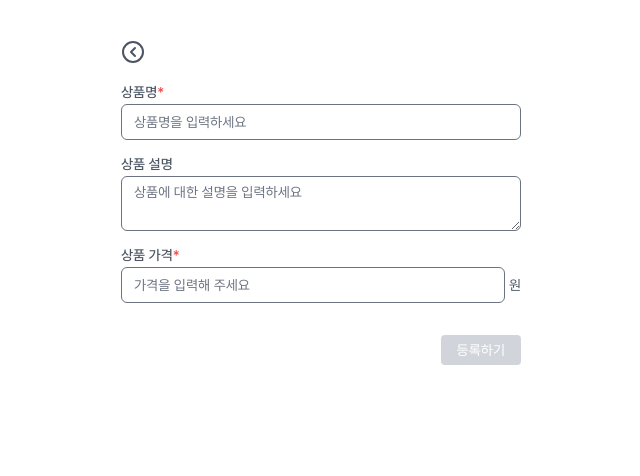
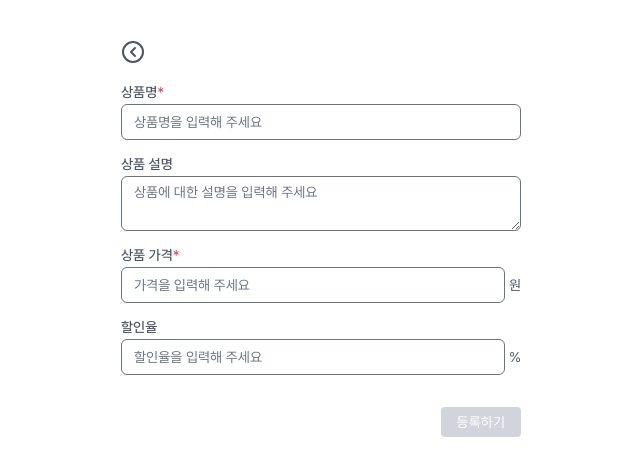
Before and after one commit to eunbinnie/weebur-coding-test, a Next.js app: page /products/new in a window 1280 px wide. Shown: the top 476 px of the page, without its empty margins (319-959 px from the left). Built offline with nearby package versions, Linux system fonts and the light colour scheme.

Commit message:
refactor: 할인율 input 컴포넌트 분리 작업

```diff
--- a/src/app/products/new/_components/DescriptionTextarea.tsx
+++ b/src/app/products/new/_components/DescriptionTextarea.tsx
@@ -13,7 +13,7 @@ const DescriptionTextarea = ({ errors, register }: ProductInputProps) => {
     >
       <Textarea
         id='description'
-        placeholder='상품에 대한 설명을 입력하세요'
+        placeholder='상품에 대한 설명을 입력해 주세요'
         {...register('description')}
       />
     </InputWrapper>
--- a/src/app/products/new/_components/NewProductForm.tsx
+++ b/src/app/products/new/_components/NewProductForm.tsx
@@ -26,7 +26,7 @@ import {
 import { BRANDS } from '../../_constants/products';
 
 import DescriptionTextarea from './DescriptionTextarea';
-import PriceInput from './PriceInput';
+import NumberInput from './NumberInput';
 import TitleInput from './TitleInput';
 
 const NewProductForm = () => {
@@ -39,10 +39,14 @@ const NewProductForm = () => {
     resolver: zodResolver(addProductSchema),
   });
   const onSubmit: SubmitHandler<AddProductInput> = (data) => {
-    // 빈 optional 필드 제거
     const formData = { ...data };
+    // description 필드가 비어있으면 제거
     if (!formData.description || formData.description.trim() === '') {
       delete formData.description;
+    }
+    // discountPercentage 필드가 0이면 제거
+    if (!formData.discountPercentage || formData.discountPercentage === 0) {
+      delete formData.discountPercentage;
     }
     console.log(formData);
   };
@@ -51,7 +55,7 @@ const NewProductForm = () => {
     <form onSubmit={handleSubmit(onSubmit)} className='space-y-3'>
       <TitleInput errors={errors} register={register} />
       <DescriptionTextarea errors={errors} register={register} />
-      <PriceInput
+      <NumberInput
         required
         errors={errors}
         register={register}
@@ -60,21 +64,14 @@ const NewProductForm = () => {
         placeholder='가격을 입력해 주세요'
         unit='원'
       />
-
-      {/* 할인율 */}
-      {/* <InputWrapper
+      <NumberInput
+        errors={errors}
+        register={register}
+        title='discountPercentage'
         label='할인율'
-        htmlFor='discountPercentage'
-        error={!!errors.discountPercentage}
-        errorMessage={errors.discountPercentage?.message}
+        placeholder='할인율을 입력해 주세요'
         unit='%'
-      >
-        <Input
-          id='discountPercentage'
-          placeholder='할인율을 입력하세요'
-          {...register('discountPercentage')}
-        />
-      </InputWrapper> */}
+      />
 
       {/* 브랜드 */}
       {/* <InputWrapper
--- a/src/app/products/new/_components/TitleInput.tsx
+++ b/src/app/products/new/_components/TitleInput.tsx
@@ -14,7 +14,7 @@ const TitleInput = ({ errors, register }: ProductInputProps) => {
     >
       <Input
         id='title'
-        placeholder='상품명을 입력하세요'
+        placeholder='상품명을 입력해 주세요'
         {...register('title')}
       />
     </InputWrapper>
--- a/src/schemas/product.schema.ts
+++ b/src/schemas/product.schema.ts
@@ -10,7 +10,10 @@ export const addProductSchema = z.object({
     .number()
     .min(1, { message: '가격을 입력해주세요.' })
     .min(1000, { message: '최소 1000원 이상 입력해주세요.' }),
-  // discountPercentage: z.number().min(0, { message: '할인율을 입력해주세요.' }),
+  discountPercentage: z
+    .number()
+    .max(100, { message: '할인율은 100% 이하여야 합니다.' })
+    .optional(),
   // brand: z.string().min(1, { message: '브랜드를 입력해주세요.' }),
 });
 
```
Also changed, not shown: src/app/products/new/_components/NumberInput.tsx (renamed from src/app/products/new/_components/PriceInput.tsx, +10 -2 lines).
